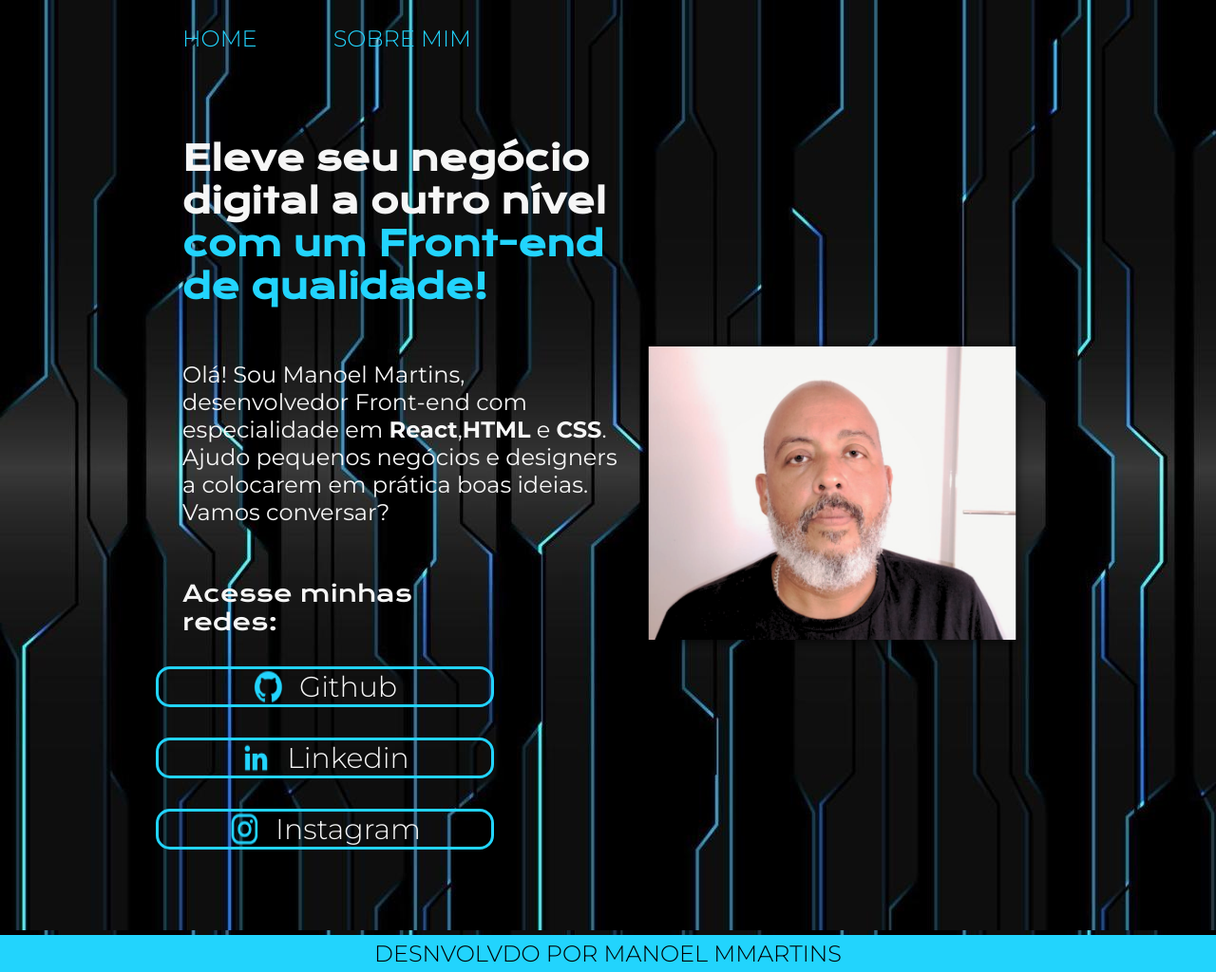
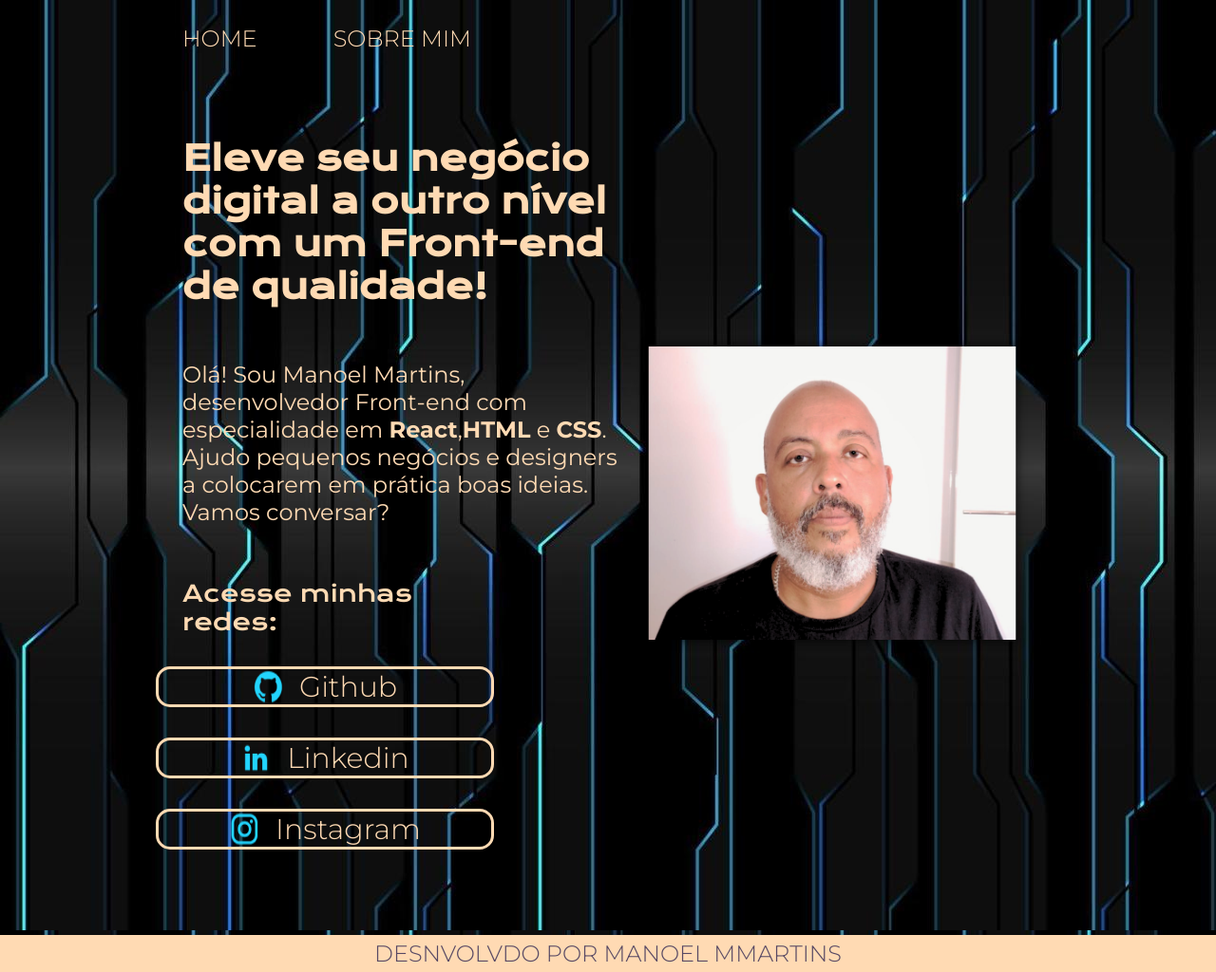
Before and after one commit to netomartinsns/portifolio, a plain HTML site: page index.html in a window 1280 px wide. Shown: the whole page at 95% size. Drawn offline with nearby package versions, Linux system fonts and the light colour scheme.

Commit message:
foram criadas variaveis para as cores e variaveis para as fontes

```diff
--- a/styles/style.css
+++ b/styles/style.css
@@ -1,9 +1,13 @@
 @import url('https://fonts.googleapis.com/css2?family=Krona+One&family=Montserrat:ital,wght@0,100..900;1,100..900&display=swap');
 
 :root{
-    --cor-primaria: #000000;
-    --cor-secundaria: #f6f6f6;
-    --cor-terciaria: #22d4fd;
+    --cor-primaria: #574964;
+    --cor-secundaria: #FFDAB3;
+    --cor-terciaria: #FFDAB3;
+    --cor-hover: #574964;
+
+    --font-primaria: 'Krona one', sans-serif;
+    --font-secundaria: 'Montserrat', sans-serif;
 }
 
 *{
@@ -15,8 +19,8 @@
 body{
     /* height: 100vh; */
     box-sizing: border-box;
-    background-color: #000000;
-    color: #f6f6f6;
+    background-color: var(--cor-primaria);
+    color: var(--cor-secundaria);
 
 .cabecalho{
     padding: 2%  0% 0% 15%;
@@ -27,10 +31,10 @@ body{
     gap: 80px;
 }
 .cabecalho__menu__link{
-    font-family: 'Montserrat', sans-serif;
+    font-family: var(--font-secundaria);
     font-size: 24px;
     font-weight: 300;
-    color: #22d4fd;
+    color: var(--cor-terciaria);
     text-decoration: none;
 
 }
@@ -52,19 +56,19 @@ body{
 
 .apresentacao__conteudo__titulo{
     font-size: 36px;
-    font-family: "Krona One", serif;
+    font-family: var(--font-primaria);
     margin-bottom: 1rem;
 }
 
 }
 .titulo-destaque{
-    color: #22d4fd;
+    color: var(--cor-terciaria);
 }
 
 .apresentacao__conteudo__texto{
     font-size: 24px;
     margin-bottom: 1rem;
-    font-family: 'Montserrat', sans-serif;
+    font-family: var(--font-secundaria);
 }
 
 .apresentacao__links{
@@ -77,7 +81,7 @@ body{
 }
 
 .apresentacao__links__subtitulo{
-    font-family: 'Krona One', sans-serif;
+    font-family: var(--font-primaria);
     font-weight: 400;
     font-size: 24px;
 }
@@ -87,7 +91,7 @@ body{
     display: flex;
     justify-content: center;
     gap: 16px;
-    border: 3px solid #22d4fd;
+    border: 3px solid var(--cor-terciaria);
     width: 350px;
     text-align: center;
     border-radius: 15px;
@@ -95,21 +99,21 @@ body{
     font-weight: 300;
     padding: 21.5px 4;
     text-decoration: none;
-    color: #f6f6f6;
-    font-family: 'Montserrat', sans-serif;
+    color: var(--cor-secundaria);
+    font-family: var(--font-secundaria);
 }
 
 .apresentacao__links__link:hover{
-    background-color: #272727;
-    color: #f6f6f6;
+    background-color: var(--cor-hover);
+    color: var(--cor-secundaria);
 }
 
 .rodape{
     padding: 5px;
-    color: #000000;
-    background: #22d4fd;
+    color: var(--cor-primaria);
+    background: var(--cor-terciaria);
     text-align: center;
-    font-family: 'Montserrat', sans-serif;
+    font-family: var(--font-secundaria);
     font-size: 24px;
     font-weight: 300;
 
```
